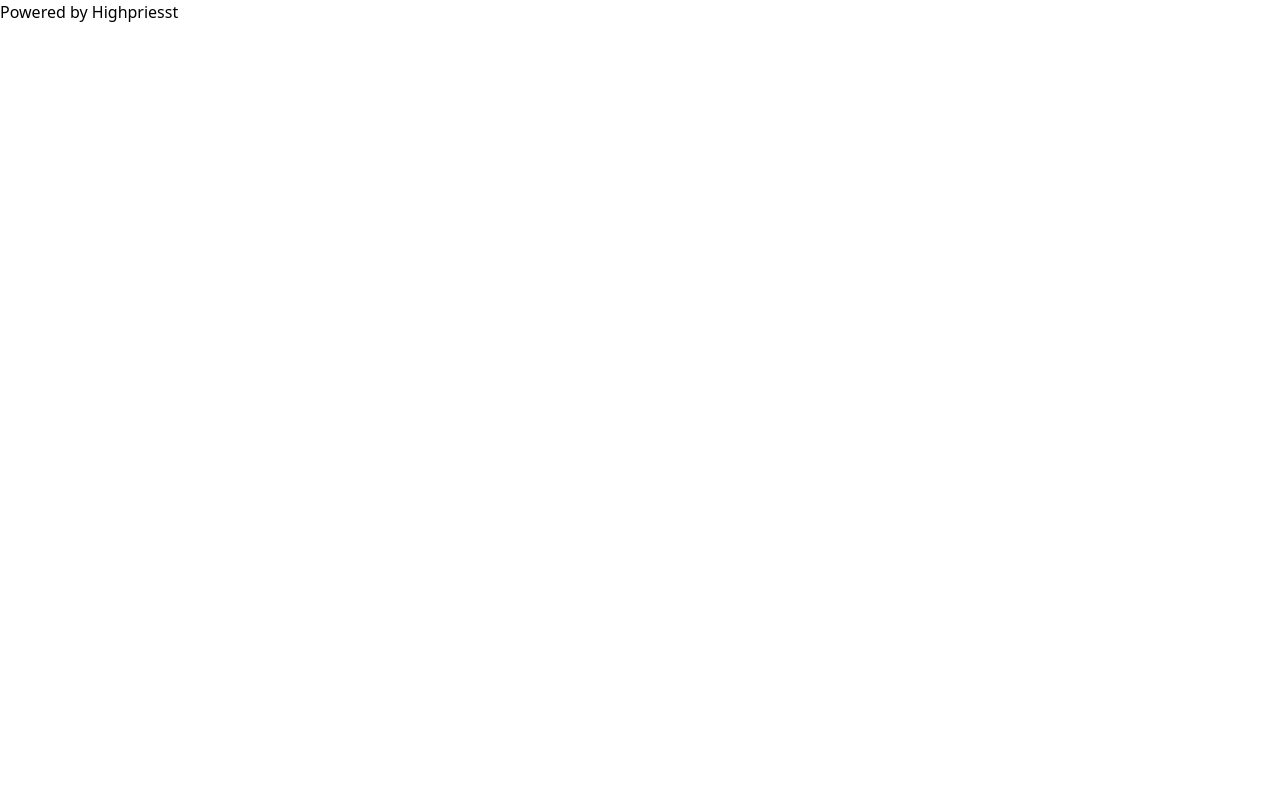
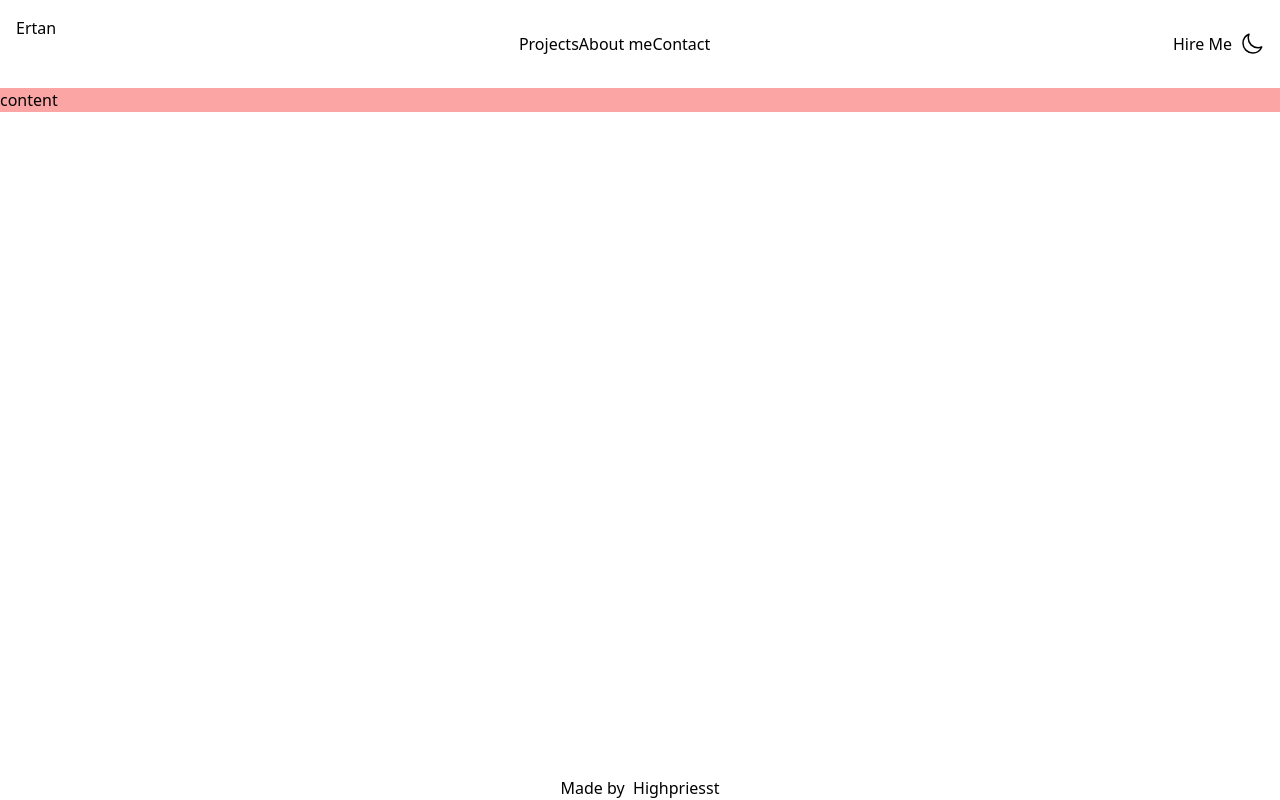
Before and after one commit to highpriesst/portfolio, a Next.js app: page / in a window 1280 px wide. Built offline with nearby package versions, Linux system fonts and the light colour scheme.

Commit message:
Implemented navbar and style via tailwind

```diff
--- a/pages/index.js
+++ b/pages/index.js
@@ -1,4 +1,5 @@
 import Head from "next/head";
+import Navbar from "../components/Navbar";
 
 export default function Home() {
   return (
@@ -9,14 +10,22 @@ export default function Home() {
         <link rel="icon" href="/favicon.ico" />
       </Head>
 
-      <footer className="footer">
+      <div className="flex flex-col h-screen justify-between">
+        <div>
+          <Navbar />
+        </div>
+
+        <div className="main-content bg-red-300 mb-auto">content</div>
+
+        <footer className="footer flex w-full static bottom-0 justify-center ">
           <p target="_blank" rel="noopener noreferrer">
-          Powered by{" "}
+            Made by &nbsp;
             <span>
               <a href="http://github.com/highpriesst">Highpriesst</a>
             </span>
           </p>
         </footer>
       </div>
+    </div>
   );
 }
```
Lines whose indentation alone changed are shown as unchanged.
